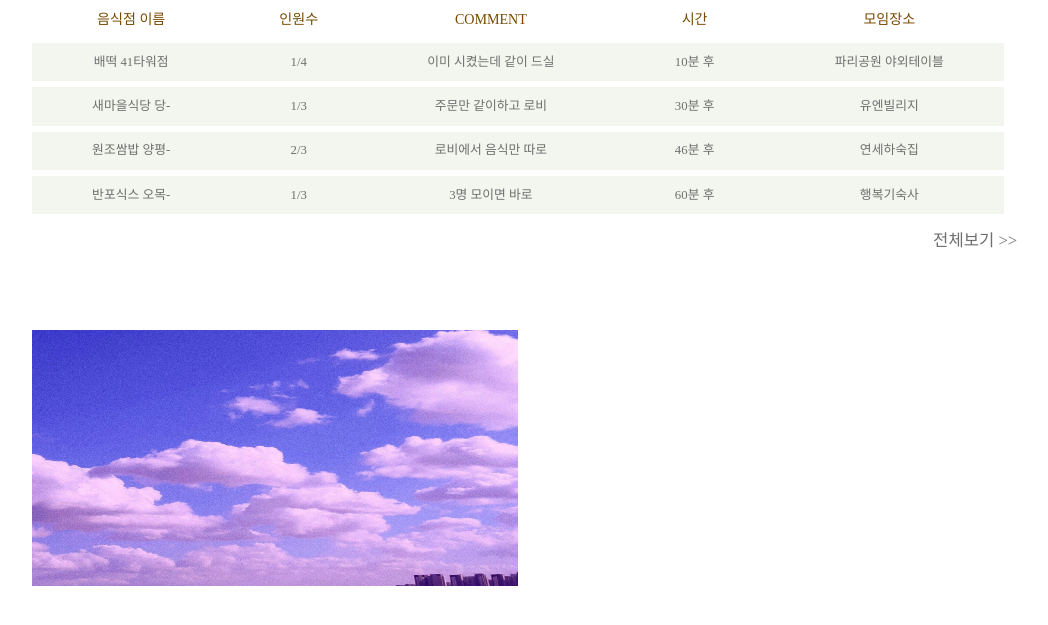
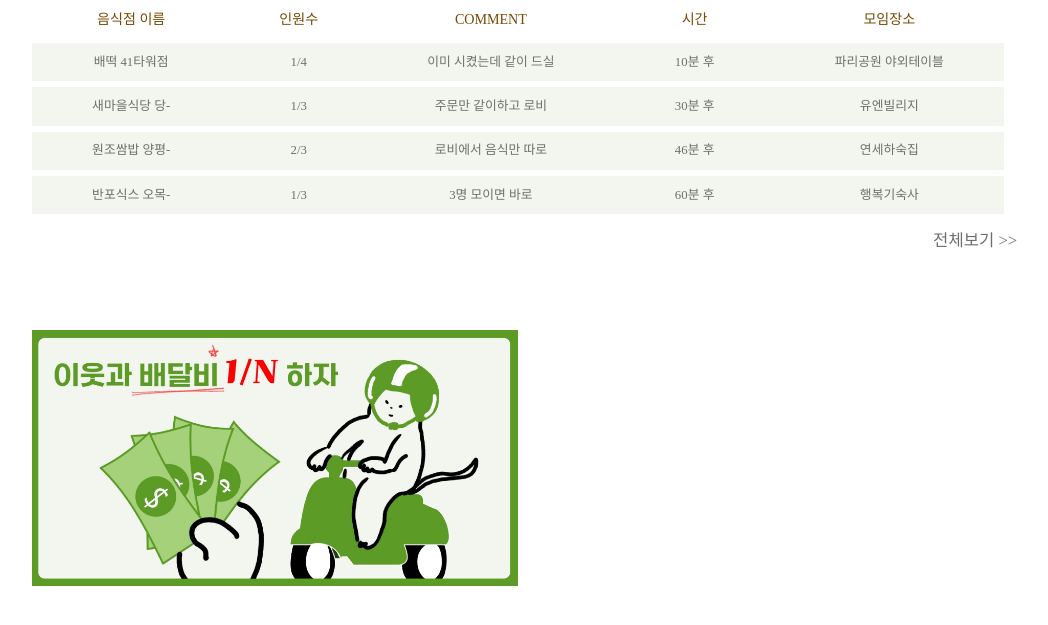
Before and after one commit to LikeLion-at-Skhu-10/New_GatherLobby, a Django app: template lobby/templates/lobby.html in a window 1280 px wide. Shown: the part 121-746 px from the top of the page, without its empty margins (122-1170 px from the left). Run offline with Django 4.2, Linux system fonts and the light colour scheme; the template is opened without the code that fills it, so the values that code supplies are empty; some libraries are stand-ins or nearby versions; some web fonts are replaced.

Commit message:
배포 전에 마지막

```diff
--- a/lobby/static/css/lobby.css
+++ b/lobby/static/css/lobby.css
@@ -138,10 +138,10 @@ td {
 }
 
 .prev:hover{
-	background: linear-gradient(90deg, #3A6C22, #ffffff00);
+	background: linear-gradient(90deg, #1c1c1cd8, #ffffff00);
 }
 .next:hover{
-    background: linear-gradient(90deg, #ffffff00, #3A6C22);
+    background: linear-gradient(90deg, #ffffff00, #1c1c1cd8);
 }
 
 .prev{
--- a/lobby/templates/lobby.html
+++ b/lobby/templates/lobby.html
@@ -12,7 +12,9 @@
 {% endblock %}
 
 {% block nav_hr %}
-	<hr style="border: 0.05vw solid #3A6C22; background-color: #3A6C22; width: 100%; margin: 0 auto;">
+	<a href="lobby">
+		<hr style="border: 0.05vw solid #3A6C22; background-color: #3A6C22; width: 100%; margin: 0 auto;">
+	</a>
 {% endblock %}
 
 {% block content %}
@@ -71,13 +73,13 @@
                 <ul class="slides-box">
 
                     <li class="slide-li">
-                        <img class="slide-img" src="{% static 'img/lobby/slideimg6.jpg' %}">
+                        <img class="slide-img" src="{% static 'img/lobby/slideimg1.png' %}">
                     </li>
                     <li class="slide-li">
-                        <img class="slide-img" src="{% static 'img/lobby/slideimg2.jpg' %}">
+                        <img class="slide-img" src="{% static 'img/lobby/slideimg2.png' %}">
                     </li>
                     <li class="slide-li">
-                        <img class="slide-img" src="{% static 'img/lobby/slideimg3.jpg' %}">
+                        <img class="slide-img" src="{% static 'img/lobby/slideimg3.png' %}">
                     </li>
                 </ul>
 
```
Also changed, not shown: lobby/static/img/lobby/slideimg1.png (added), lobby/static/img/lobby/slideimg2.jpg (deleted), lobby/static/img/lobby/slideimg2.png (added), lobby/static/img/lobby/slideimg3.jpg (deleted), lobby/static/img/lobby/slideimg3.png (added), lobby/static/img/lobby/slideimg6.jpg (deleted), 1 other file.
